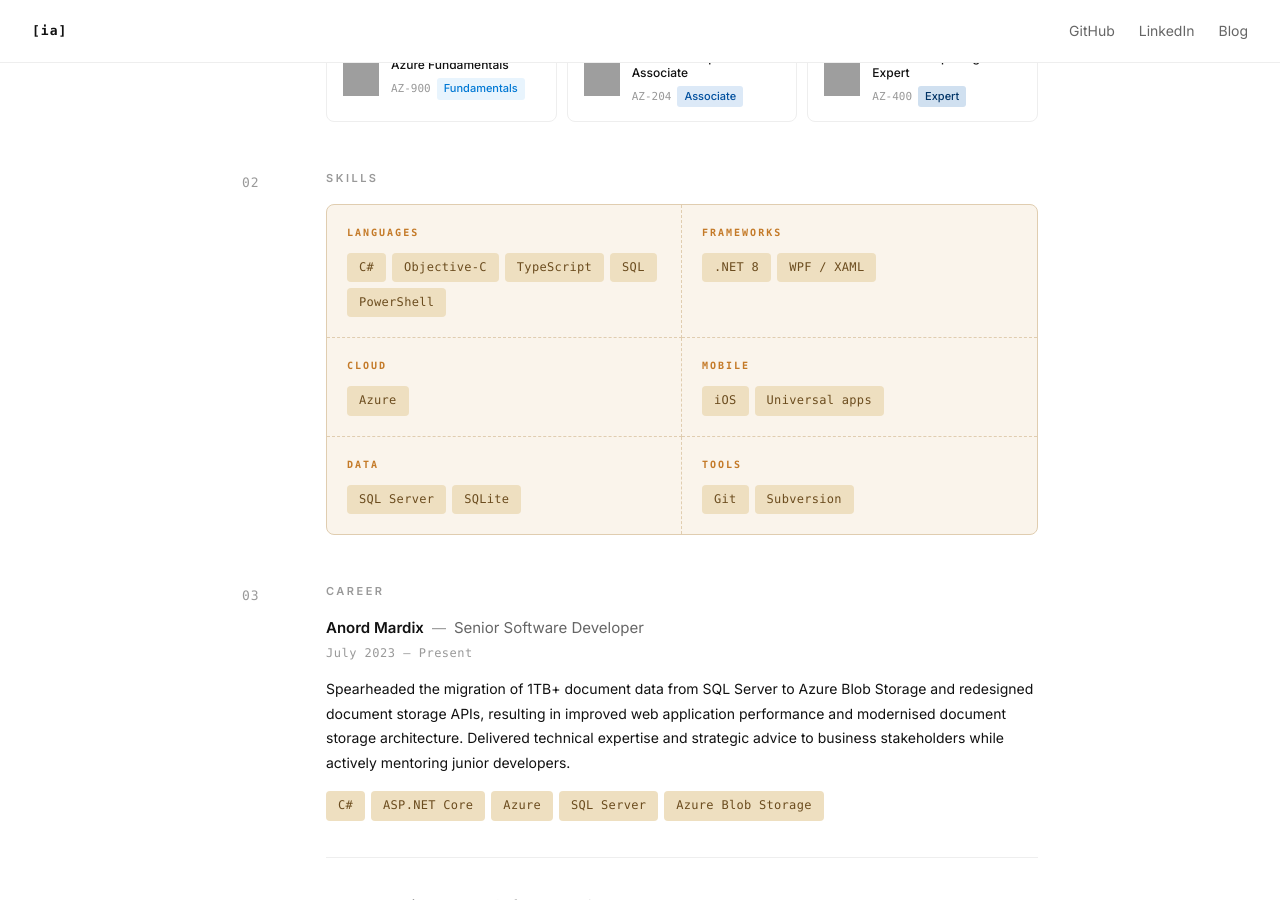
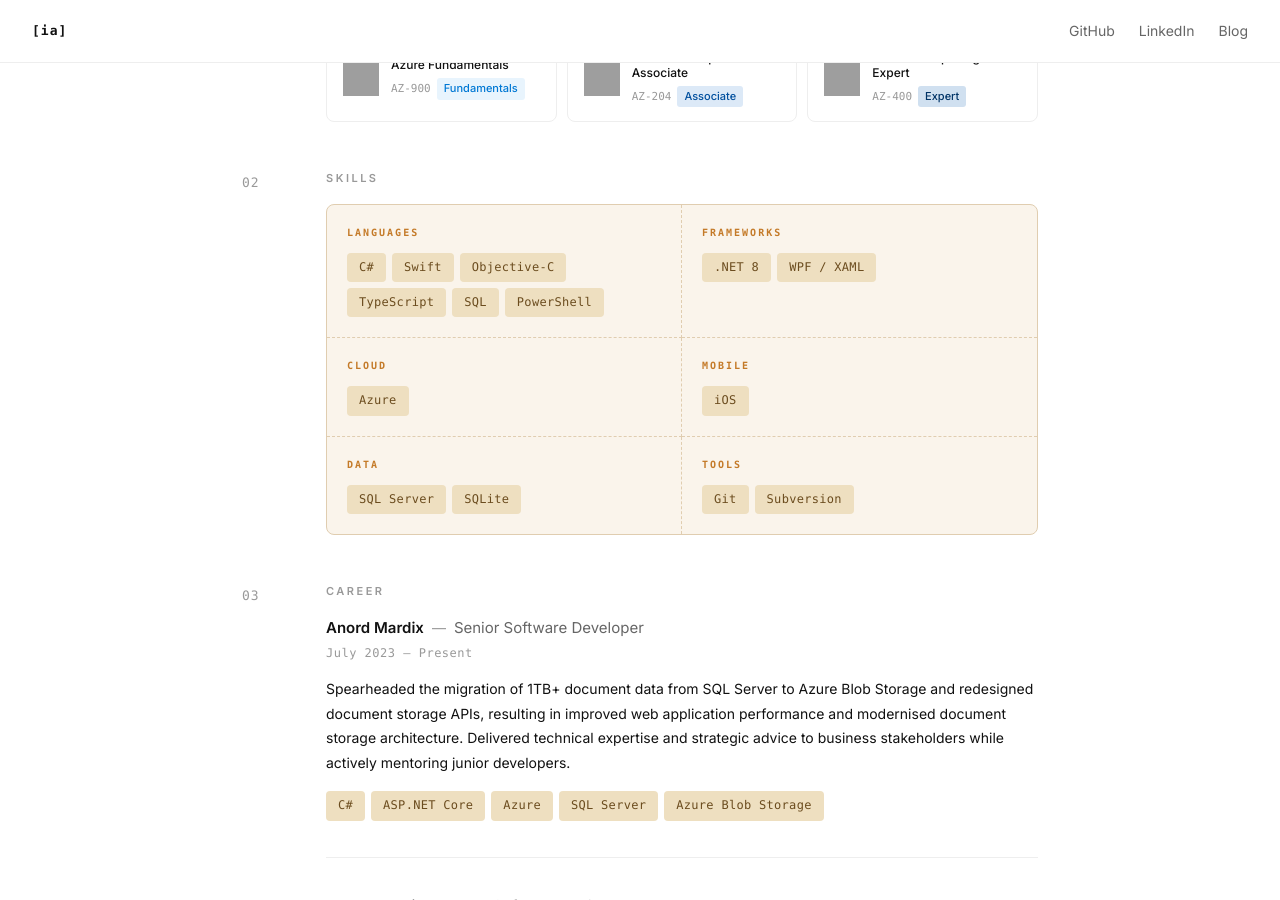
Before and after one commit to sixfortyfour/sixfortyfour.github.io, a Jekyll site: the page built from index.html, in a window 1280 px wide and 900 px high, scrolled down 494 px. Built offline with Jekyll 4.4.1, drawn with Linux system fonts in a browser that asks for light colours; grey boxes are pictures that could not be loaded.

Commit message:
Add Swift, remove Universal apps from skills
Co-Authored-By: Claude Sonnet 4.6 <noreply@anthropic.com>

```diff
--- a/index.html
+++ b/index.html
@@ -74,6 +74,7 @@ layout: default
           <h3 class="skill-group-label">Languages</h3>
           <div class="tags tags--warm">
             <span class="tag">C#</span>
+            <span class="tag">Swift</span>
             <span class="tag">Objective-C</span>
             <span class="tag">TypeScript</span>
             <span class="tag">SQL</span>
@@ -100,7 +101,6 @@ layout: default
           <h3 class="skill-group-label">Mobile</h3>
           <div class="tags tags--warm">
             <span class="tag">iOS</span>
-            <span class="tag">Universal apps</span>
           </div>
         </div>
 
```
